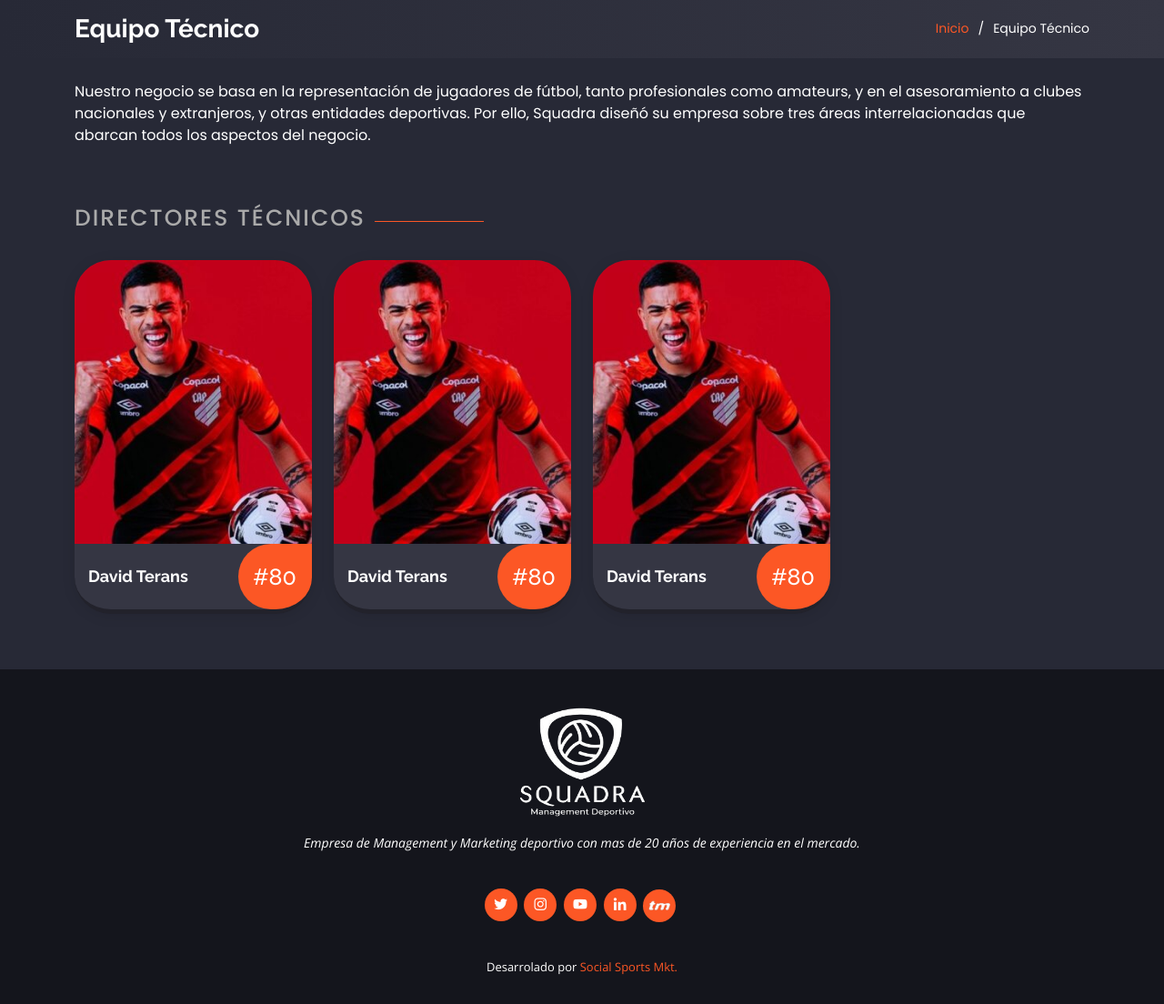
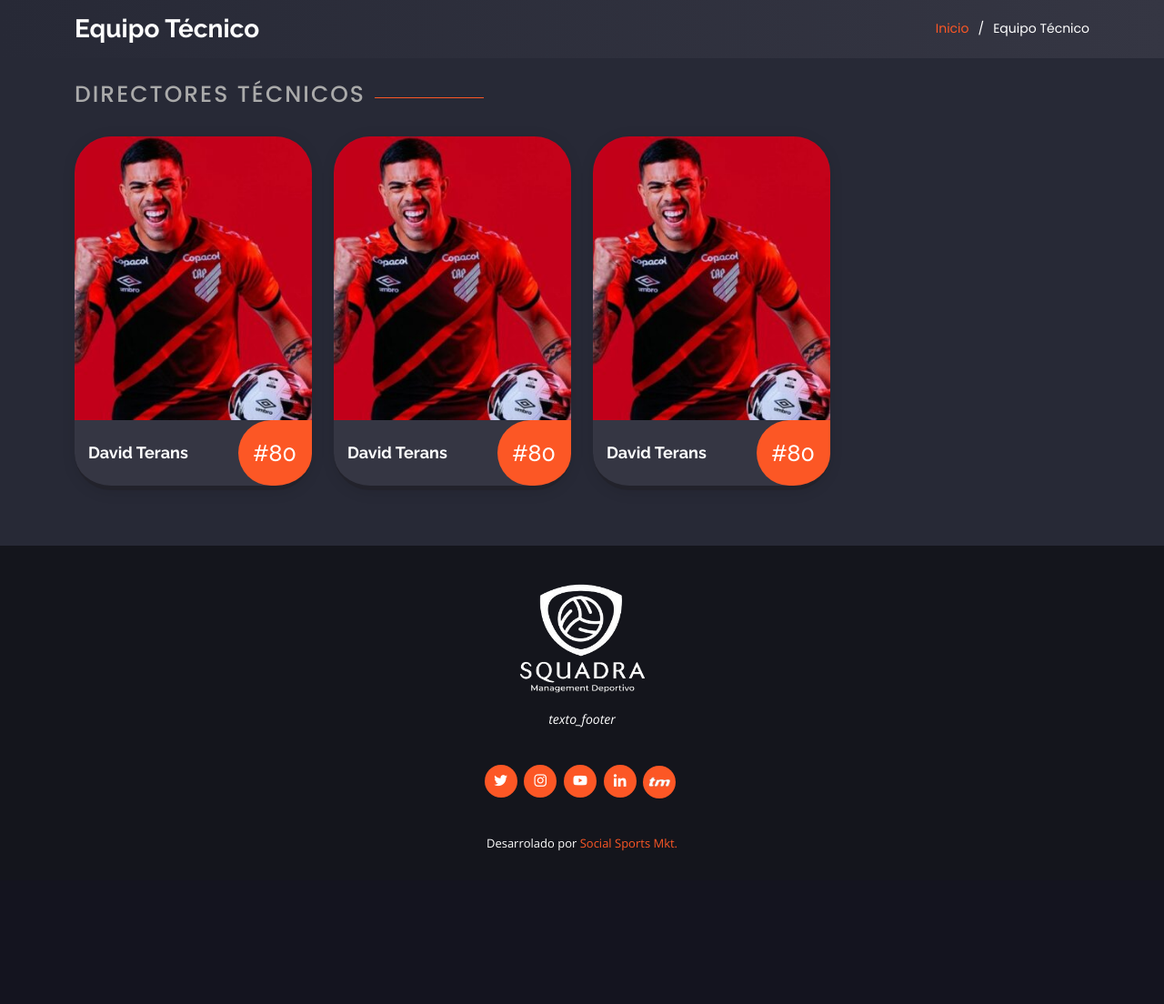
Before and after one commit to zegarr/squadra, a Laravel app: page /1/directoresTecnicos in a window 1280 px wide. Shown: the part 70-1174 px from the top of the page at 91% size. After the commit the page ends 1006 px from the top, so only its background shows below. Run offline with Laravel 9, Linux system fonts and the light colour scheme.

Commit message:
cambios esteticos varios y traduccion 3 (aun no terminado)

```diff
--- a/lang/en.json
+++ b/lang/en.json
@@ -28,6 +28,10 @@
     "Sponsors" : "Sponsors",
     "Asistencia Logistica y Relocation Familiar" : "Logistics Assistance and Family Relocation",
     "Intermediaciones" : "Intermediations",
-    "Scouting para Clubes" : "Scouting for Clubs"
+    "Scouting para Clubes" : "Scouting for Clubs",
+
+    "Directores Técnicos" : "Coaches",
+    "Desarrolado por" : "Developed by",
+    "texto_footer": "Sports Management and Marketing company with more than 20 years of experience in the market."
 
 }
--- a/lang/es.json
+++ b/lang/es.json
@@ -1,3 +1,3 @@
 {
-    "texto_jugadores_dt" : "Nuestro negocio se basa en la representación de jugadores de fútbol, tanto profesionales como amateurs, y en el asesoramiento a clubes nacionales y extranjeros, y otras entidades deportivas. Por ello, Squadra diseñó su empresa sobre tres áreas interrelacionadas que abarcan todos los aspectos del negocio."
+    "texto_footer" : "Empresa de Management y Marketing deportivo con mas de 20 años de experiencia en el mercado."
 }
--- a/resources/views/base/base.blade.php
+++ b/resources/views/base/base.blade.php
@@ -30,7 +30,7 @@
 
 <body style="background-color: #272936; color: #fff;">
     <!-- ======= Header ======= -->
-    <header id="header" class="fixed-top d-flex align-items-center  header-transparent titulos_sport">
+    <header id="header" style="background-color: rgb(39 41 54);" class="fixed-top d-flex align-items-center  header-transparent titulos_sport">
         <div class="container d-flex align-items-center justify-content-between">
             <div class="logo">
                 <h1><a href="./"><img style="max-height: 44px;" src="{{ asset('assets/img/logo1.png') }}" alt=""></a>
@@ -88,7 +88,7 @@
     <footer id="footer">
         <div class="container">
             <img style="width: 150px;" src="./assets/img/sq_logo.png" alt="">
-            <p>Empresa de Management y Marketing deportivo con mas de 20 años de experiencia en el mercado.</p>
+            <p>{{__("texto_footer")}}</p>
             <div class="social-links">
                 <a href="https://twitter.com/squadramd" class="twitter"><i class="bx bxl-twitter"></i></a>
                 <a href="https://www.instagram.com/squadramd" class="instagram"><i
@@ -100,7 +100,7 @@
                         src="./assets/img/tm-1.png"></a>
             </div>
             <div class="credits">
-                Desarrolado por <a href="https://www.socialsports.uy/">Social Sports Mkt.</a>
+                {{__("Desarrolado por")}} <a href="https://www.socialsports.uy/">Social Sports Mkt.</a>
             </div>
         </div>
     </footer><!-- End Footer -->
--- a/resources/views/directoresTecnicos.blade.php
+++ b/resources/views/directoresTecnicos.blade.php
@@ -1,30 +1,19 @@
-@extends("base.base")
+@extends('base.base')
 
-@section('titulo', 'Equipo Técnico')
+@section('titulo', __('Equipo Técnico'))
 @section('navegacion')
     <ol>
-        <li class="titulos_sport"><a href="./">Inicio</a></li>
-        <li class="titulos_sport">Equipo Técnico</li>
+        <li class="titulos_sport"><a href="./">{{ __('Inicio') }}</a></li>
+        <li class="titulos_sport">{{ __('Equipo Técnico') }}</li>
     </ol>
 @endsection
 @section('contenido')
     <main id="main">
         <section id="team" class="team">
             <div class="container">
-                <div class="row mb-5">
-                    <div class="col-12">
-                        <p class="titulos_sport">Nuestro negocio se basa en la representación de jugadores de fútbol, tanto
-                            profesionales como
-                            amateurs, y en el asesoramiento a clubes nacionales y extranjeros, y otras entidades deportivas.
-                            Por ello, Squadra diseñó su empresa sobre tres áreas interrelacionadas que abarcan todos los
-                            aspectos del negocio.
-                            <br>
-                        </p>
-                    </div>
-                </div>
                 <div class="row mb-3">
                     <div class="section-title mb-3">
-                        <h2 style="font-size: 25px;">Directores Técnicos</h2>
+                        <h2 style="font-size: 25px;">{{ __('Directores Técnicos') }}</h2>
                     </div>
                     <div class="col-lg-3 col-md-6 d-flex align-items-stretch justify-content-center">
                         <div class="member" data-aos="fade-up">
--- a/resources/views/home.blade.php
+++ b/resources/views/home.blade.php
@@ -5,8 +5,8 @@
         <source src="assets/img/videoBack.mp4" type="video/mp4">
     </video>
     <section id="hero" style="height: 100vh;" class="d-flex flex-column justify-content-center align-items-center">
-        <h2 class="animate__animated animate__fadeInDown" style="text-align: center"><a style="color:#ff6a00;"
-                href="javascript:void(0);">#</a><span class="tituloPrincipal"></span></h2>
+        <h2 class="animate__animated animate__fadeInDown" style="text-align: center"><a style="color:#fc5725;"
+                href="javascript:void(0);">#</a><span class="tituloPrincipal" style="text-shadow: 0px 0px 25px rgb(0 0 0);"/span></h2>
         <div id="footer" style="background-color: transparent;position: absolute;bottom: 0px;padding: 0px;">
             <div class="container">
                 <div class="social-links">
```
Also changed, not shown: resources/views/jugadores.blade.php (+6 -17 lines).
